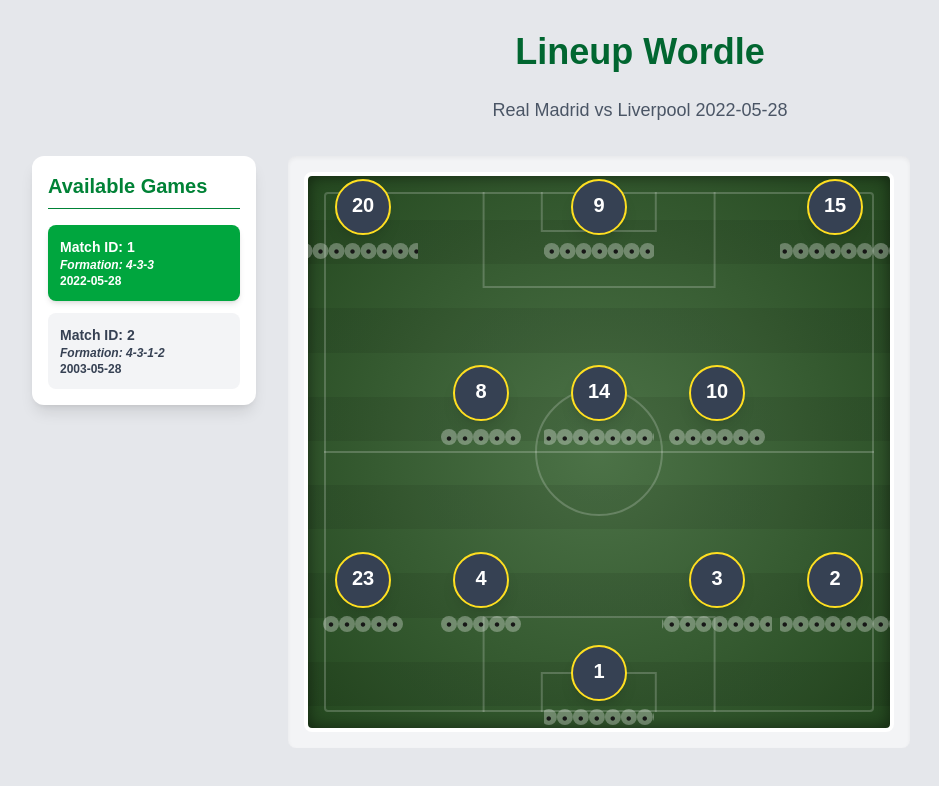
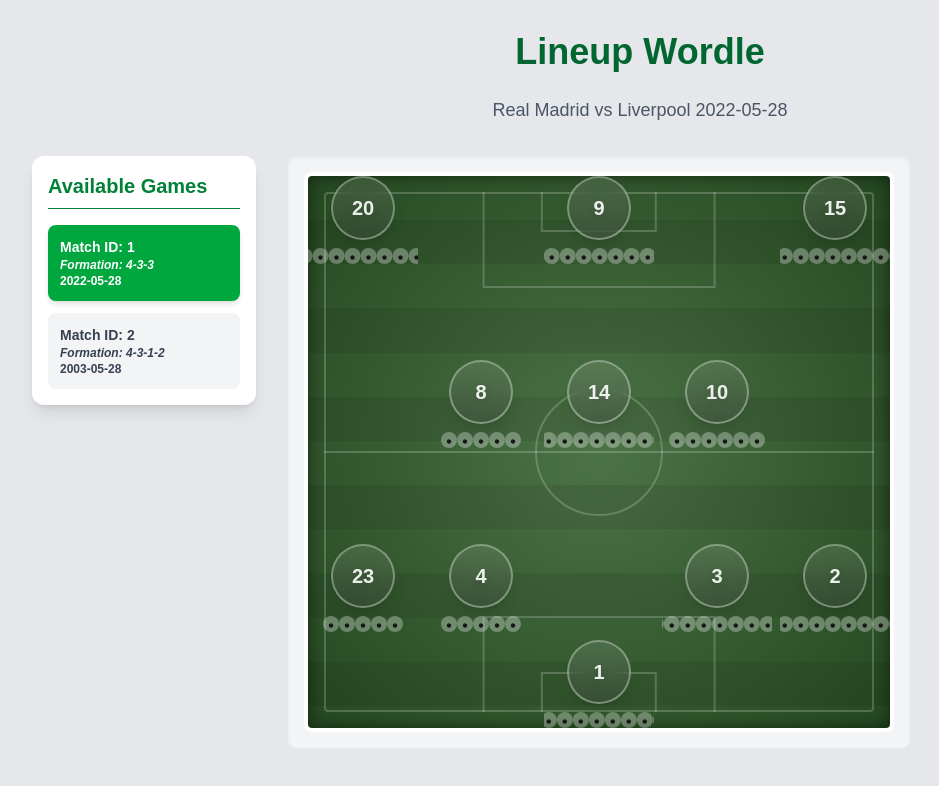
Before and after one commit to pqpattis/football-lineup-guessr, a Next.js app: page / in a window 1280 px wide. Shown: the top 786 px of the page, without its empty margins (0-939 px from the left). Built offline with nearby package versions, Linux system fonts and the light colour scheme.

Commit message:
Enhance PlayerSlot appearance
  - Add inner shadow
  - Highlight player green with a checkmark, indicating completion

```diff
--- a/components/Pitch.tsx
+++ b/components/Pitch.tsx
@@ -93,24 +93,40 @@
         aria-label={isSolved ? `${name} solved` : `Guess ${name}`}
         className={`
           flex flex-col items-center justify-center
-          w-[clamp(3rem,7vmin,4.5rem)] h-[clamp(3rem,7vmin,4.5rem)] rounded-full shadow-lg transition-all duration-200 transform-gpu
-          ${bgColor} text-white font-bold text-sm
-          hover:opacity-90 hover:scale-105 hover:shadow-xl
-          border-2 ${borderColor} cursor-pointer relative
-          ${solvedClasses}
+          w-[clamp(3.5rem,8vmin,5rem)] h-[clamp(3.5rem,8vmin,5rem)]
+          rounded-full transition-all duration-300 transform-gpu relative
+          border-2 cursor-pointer group
+
+          ${isSolved
+            ? 'bg-gradient-to-br from-emerald-400 via-green-500 to-green-600 border-emerald-200 shadow-[0_0_25px_rgba(16,185,129,0.7)] scale-110 z-10'
+            : 'bg-white/10 backdrop-blur-md border-white/30 hover:border-white shadow-lg'}
         `}
         onClick={() => onClick(id)}
         title={isSolved ? `${name} (Solved)` : `Guess the ${name} (Kit #${kitNumber})`}
         disabled={isSolved}
       >
-        {/* Main kit number and icon */}
-        <span className="text-xl font-extrabold mb-1 leading-none">
-            {isSolved ? '✅' : kitNumber}
+        {/* Inner shadow */}
+        <div className="absolute inset-0 rounded-full bg-gradient-to-t from-black/20 to-transparent pointer-events-none" />
+
+        {/* Main icon and kit number */}
+        <span className={`
+            font-black leading-none drop-shadow-md transition-all duration-300
+            ${isSolved ? 'text-slate-900' : 'text-xl text-white/90'}
+        `}>
+            {isSolved ? (
+              <svg
+                viewBox="0 0 24 24"
+                fill="currentColor"
+                className="w-8 h-8 text-white drop-shadow-[0_2px_4px_rgba(0,0,0,0.3)] animate-in zoom-in duration-500"
+              >
+                <path d="M12 2C6.48 2 2 6.48 2 12s4.48 10 10 10 10-4.48 10-10S17.52 2 12 2zm-2 15l-5-5 1.41-1.41L10 14.17l7.59-7.59L19 8l-9 9z" />
+              </svg>
+            ): kitNumber}
         </span>
 
         {/* Guesses counter */}
         {guessesTaken > 0 && !isSolved && (
-            <div className="absolute -top-2 -right-2 bg-red-600 text-white w-5 h-5 rounded-full text-[10px] font-bold flex items-center justify-center border-2 border-white">
+            <div className="absolute -top-1 -right-1 bg-red-500 text-white w-5 h-5 rounded-full text-[10px] font-black flex items-center justify-center border-2 border-white animate-in zoom-in duration-300 shadow-md">
                 {guessesTaken}
             </div>
         )}
```
